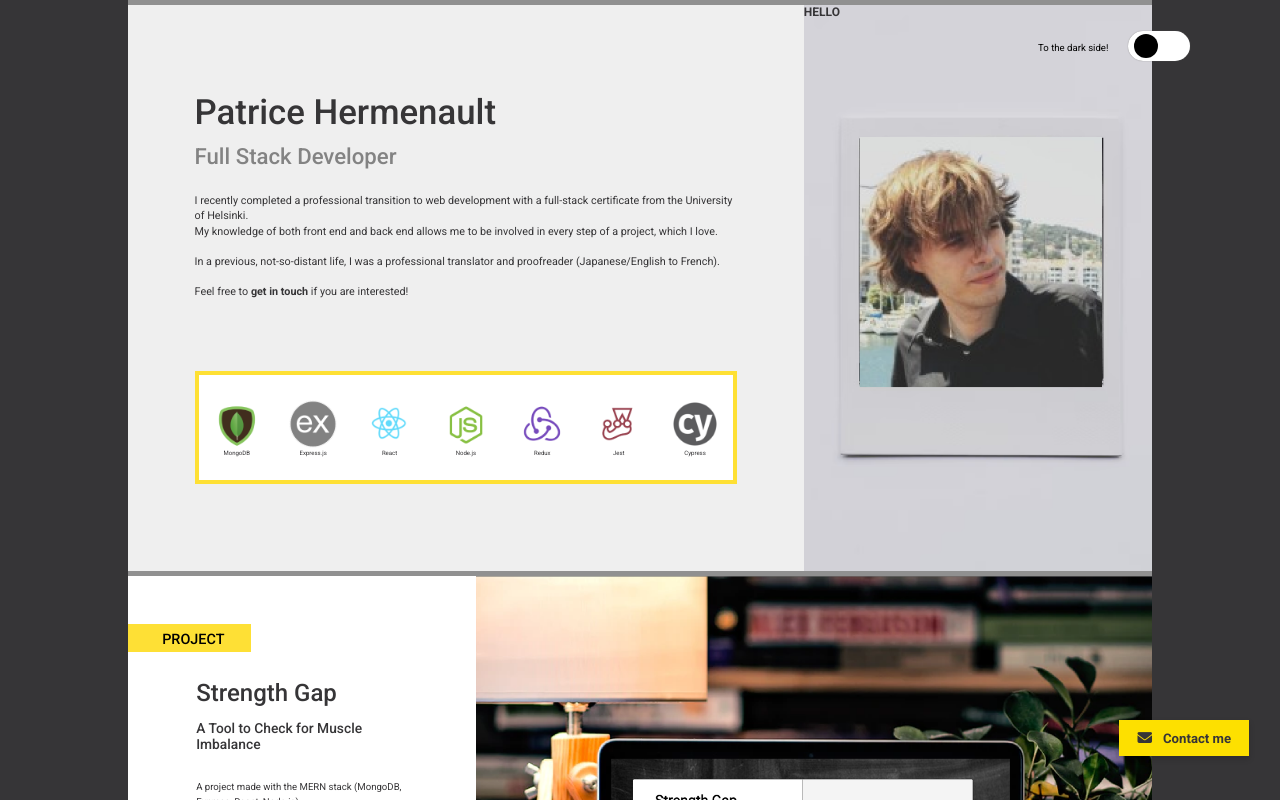
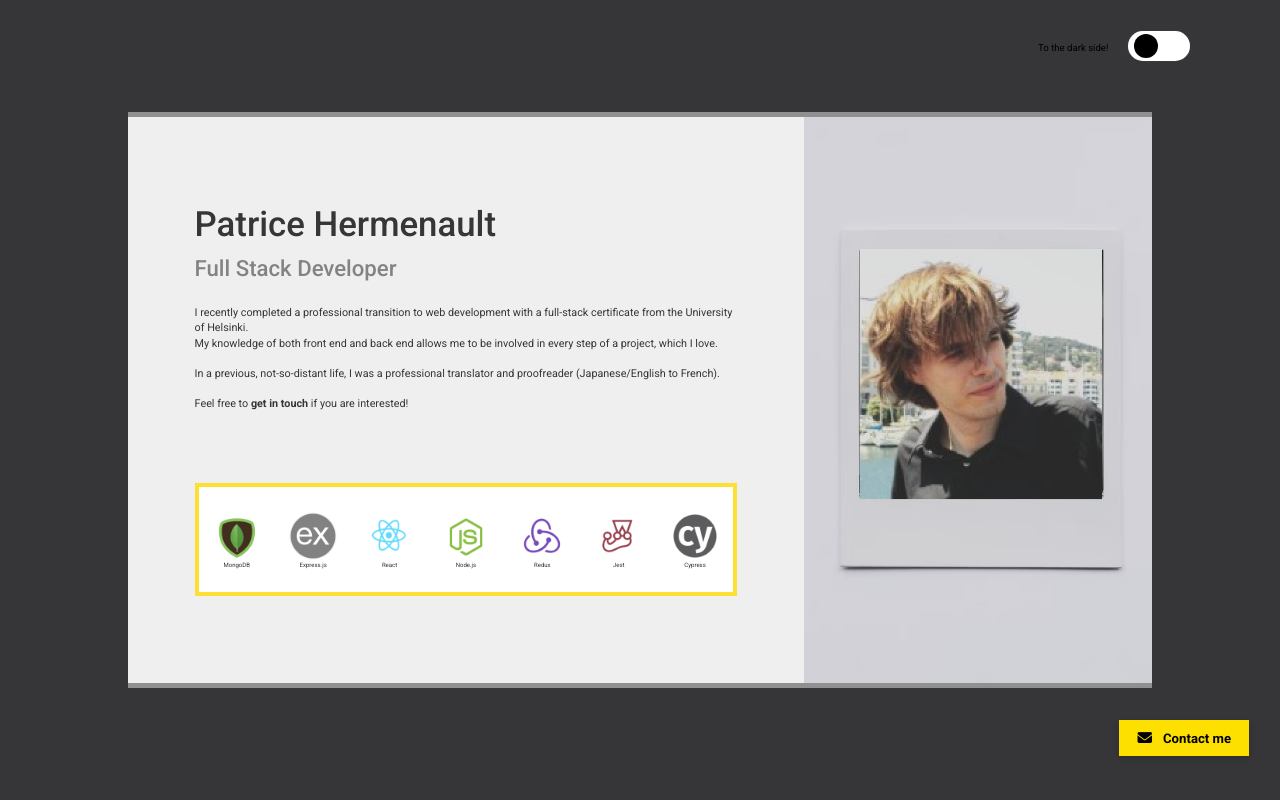
Before and after one commit to FlyingMandarine/portfolio-site, a React (Create React App) app: page / in a window 1280 px wide. Shown: the top 800 px of the page. Built offline with nearby package versions, Linux system fonts and the light colour scheme.

Commit message:
Finished dark mode and implemented scroll snapping

```diff
--- a/src/components/ContactMe.js
+++ b/src/components/ContactMe.js
@@ -5,6 +5,7 @@ const ContactMe = () => {
     const containerStyle = {
         fontSize: '2.2em',
         fontWeight: 700,
+        color: 'black',
         display: 'flex',
         justifyContent: 'center',
         alignItems: 'center',
--- a/src/components/Panels/BioPanel.js
+++ b/src/components/Panels/BioPanel.js
@@ -71,14 +71,8 @@ const BioPanel = () => {
         alignItems: 'center',
     }
 
-    const scrollWin = () => {
-        window.scroll({
-            top: 1000,
-            behavior: 'smooth',
-        })
-    }
-
     return (
+        <div className='scroll-container'>
             <div className='bio-panel-container'>
                 <div style={ leftPanelStyle } className='bio-left-panel'>
                     <h1 style={ h1Style }>Patrice Hermenault</h1>
@@ -123,8 +117,7 @@ const BioPanel = () => {
                     </div>
                 </div>
                 <div style={ rightPanelStyle } className='biopanel-right'>
-
-                <h1 onClick={ () => scrollWin() }>HELLO</h1>
+                </div>
             </div>
         </div>
     )
--- a/src/components/Panels/ContactPanel.js
+++ b/src/components/Panels/ContactPanel.js
@@ -1,6 +1,4 @@
 import React from 'react'
-
-import envelope from '../../images/envelope-transparent.png'
 
 const ContactPanel = () => {
 
@@ -25,8 +23,6 @@ const ContactPanel = () => {
         justifyContent: 'center',
         alignItems: 'center',
         height: '100%',
-        //backgroundColor: 'rgba(0,0,0,0.5)',
-        background: `url(${ envelope }) center/cover`,
     }
 
     const h1Style = {
@@ -50,7 +46,6 @@ const ContactPanel = () => {
     }
 
     const smallInputStyle = {
-        //backgroundColor: '#EFEFEF',
         border: 'solid 1px #909090',
         width: '64%',
         height: '8.5%',
@@ -59,7 +54,6 @@ const ContactPanel = () => {
     }
 
     const largeInputStyle = {
-        //backgroundColor: '#EFEFEF',
         border: 'solid 1px #909090',
         width: '64%',
         height: '36%',
@@ -80,17 +74,8 @@ const ContactPanel = () => {
         opacity: '900%',
     }
 
-    const iconEnter = (e) => {
-        e.target.style.backgroundColor = 'transparent'
-        e.target.style.color = '#FEE035'
-    }
-
-    const iconLeave = (e) => {
-        e.target.style.backgroundColor = 'transparent'
-        e.target.style.color = 'black'
-    }
-
     return (
+        <div className='scroll-container'>
             <div style={ containerDivStyle } className='contact-panel-container'>
                 <div style={ leftPanelStyle } className='contact-left-panel'>
                     <h1 style={ h1Style }>Contact me</h1>
@@ -114,32 +99,27 @@ const ContactPanel = () => {
                     </form>
 
                 </div>
-            <div style={ rightPanelStyle }>
+                <div style={ rightPanelStyle } className='contact-right-panel'>
                     <div>
                         <a href='https://www.linkedin.com/in/patrice-hermenault/' target='_blank' rel='noreferrer'>
                             <i style={ iconsStyle }
                                 title='Check out my LinkedIn!'
                                 className='fab fa-linkedin'
-                            onMouseEnter={ (e) => iconEnter(e) }
-                            onMouseLeave={ (e) => iconLeave(e) }
                             />
                         </a>
                         <a href='https://github.com/FlyingMandarine' target='_blank' rel='noreferrer'>
                             <i style={ iconsStyle }
                                 title='Have a look at my GitHub!'
                                 className='fab fa-github-square'
-                            onMouseEnter={ (e) => iconEnter(e) }
-                            onMouseLeave={ (e) => iconLeave(e) }
                             />
                         </a>
                         <a href='mailto:hermenaultpatrice@gmail.com?subject=Hello there!'>
                             <i style={ iconsStyle }
                                 title='Send me an email!'
                                 className='fas fa-envelope-square'
-                            onMouseEnter={ (e) => iconEnter(e) }
-                            onMouseLeave={ (e) => iconLeave(e) }
                             />
                         </a>
+                    </div>
                 </div>
             </div>
         </div>
--- a/src/components/Panels/Project1Panel.js
+++ b/src/components/Panels/Project1Panel.js
@@ -84,6 +84,7 @@ const Project1Panel = () => {
     }
 
     return (
+        <div className='scroll-container'>
             <div className='project-panel-container'>
                 <div style={ leftPanelStyle } className='project-left-panel'>
                     <div style={ projectDivStyle }>PROJECT</div>
@@ -116,6 +117,7 @@ const Project1Panel = () => {
                 <div style={ rightPanelStyle }>
                 </div>
             </div>
+        </div>
     )
 }
 
--- a/src/components/Themes.js
+++ b/src/components/Themes.js
@@ -9,6 +9,7 @@ export const lightTheme = {
     bioBorder: 'solid 5px #909090',
     projectLeftPanelBgColor: 'white',
     seeItSpanBgColor: 'white',
+    contactBg: 'rgba(0, 0, 0, 0), rgba(0, 0, 0, 0)'
 }
 
 export const darkTheme = {
@@ -22,4 +23,5 @@ export const darkTheme = {
     bioBorder: 'solid 5px white',
     projectLeftPanelBgColor: '#696969',
     seeItSpanBgColor: '#696969',
+    contactBg: 'rgba(0, 0, 0, .5), rgba(0, 0, 0, .5)'
 }
--- a/src/components/globalStyles.js
+++ b/src/components/globalStyles.js
@@ -1,13 +1,16 @@
 import { createGlobalStyle } from 'styled-components'
+
+import envelope from '../images/envelope-transparent.png'
 
 export const GlobalStyles = createGlobalStyle`
     body {
         background: ${({ theme }) => theme.body};
         color: ${({ theme }) => theme.text};
-        transition all 0.50s linear;
+        transition: color 1s linear;
     }
 
     .bio-panel-container,
+    .project-panel-container,
     .contact-panel-container {
         display: flex;
         border-top: ${({ theme }) => theme.bioBorder};
@@ -67,4 +70,15 @@ export const GlobalStyles = createGlobalStyle`
     .fa-envelope-square {
         color: ${({ theme }) => theme.black};
     }
+
+    .fa-linkedin:hover,
+    .fa-github-square:hover,
+    .fa-envelope-square:hover {
+        color: #FEE035;
+    }
+
+    .contact-right-panel {
+        background: linear-gradient(${({ theme }) => theme.contactBg}),
+                    url(${envelope}) center/cover;
+    }
 `
--- a/src/index.css
+++ b/src/index.css
@@ -21,7 +21,16 @@ body {
 }
 
 html {
+    scroll-snap-type: y mandatory;
     font: 10px 'Roboto', sans-serif;
+}
+
+.scroll-container {
+    height: 100vh;
+    display: flex;
+    flex-direction: column;
+    justify-content: center;
+    scroll-snap-align: start;
 }
 
 .switch {
```
Lines whose indentation alone changed are shown as unchanged.
